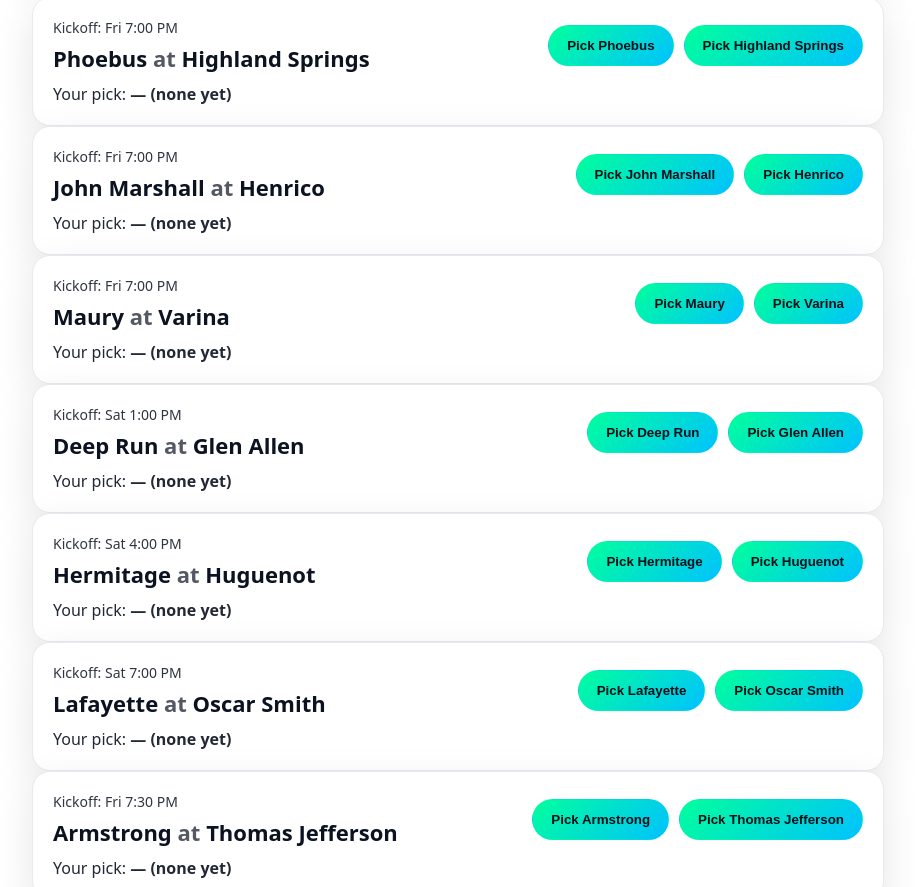
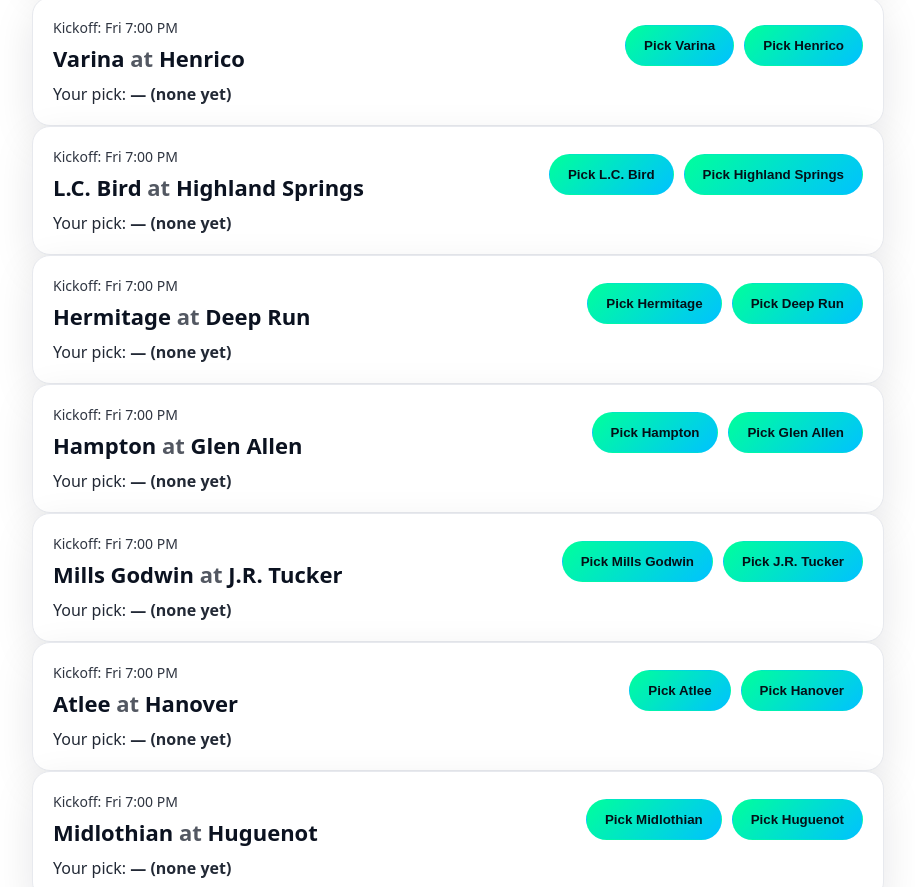
Before and after one commit to Rloney86/booster-bowl, a Next.js app: page /picks in a window 1280 px wide. Shown: the part 388-1275 px from the top of the page, without its empty margins (182-1097 px from the left). Built offline with nearby package versions, Linux system fonts and the light colour scheme.

Commit message:
Update Richmond Metro weekly picks

```diff
--- a/pages/picks.js
+++ b/pages/picks.js
@@ -8,49 +8,50 @@ export default function Picks() {
     () => [
       {
         id: "g1",
-      away: "Phoebus",
+        away: "Varina",
+        home: "Henrico",
+        kickoff: "Fri 7:00 PM",
+      },
+      {
+        id: "g2",
+        away: "L.C. Bird",
         home: "Highland Springs",
         kickoff: "Fri 7:00 PM",
       },
       {
-      id: "g2",
-      away: "John Marshall",
-      home: "Henrico",
-      kickoff: "Fri 7:00 PM",
-    },
-    {
         id: "g3",
-      away: "Maury",
-      home: "Varina",
+        away: "Hermitage",
+        home: "Deep Run",
         kickoff: "Fri 7:00 PM",
       },
       {
         id: "g4",
-      away: "Deep Run",
+        away: "Hampton",
         home: "Glen Allen",
-      kickoff: "Sat 1:00 PM",
+        kickoff: "Fri 7:00 PM",
       },
       {
         id: "g5",
-      away: "Hermitage",
-      home: "Huguenot",
-      kickoff: "Sat 4:00 PM",
+        away: "Mills Godwin",
+        home: "J.R. Tucker",
+        kickoff: "Fri 7:00 PM",
       },
       {
         id: "g6",
-      away: "Lafayette",
-      home: "Oscar Smith",
-      kickoff: "Sat 7:00 PM",
+        away: "Atlee",
+        home: "Hanover",
+        kickoff: "Fri 7:00 PM",
       },
       {
         id: "g7",
-      away: "Armstrong",
-      home: "Thomas Jefferson",
-      kickoff: "Fri 7:30 PM",
+        away: "Midlothian",
+        home: "Huguenot",
+        kickoff: "Fri 7:00 PM",
       },
     ],
     []
   );
+
   const [selectedBooster, setSelectedBooster] = useState(null);
 
   useEffect(() => {
@@ -96,13 +97,18 @@ export default function Picks() {
         <h1 style={{ marginTop: 0 }}>Make Picks (Demo)</h1>
 
         <p style={{ marginTop: 6, opacity: 0.9 }}>
-          Week {CURRENT_WEEK} — {PICKS_OPEN ? "Picks are OPEN" : "Picks are LOCKED"}.
+          Week {CURRENT_WEEK} —{" "}
+          {PICKS_OPEN ? "Picks are OPEN" : "Picks are LOCKED"}.
         </p>
-        <p style={{ marginTop: 6, opacity: 0.8 }}>{PICKS_DEADLINE_TEXT}</p>
+
+        <p style={{ marginTop: 6, opacity: 0.8 }}>
+          {PICKS_DEADLINE_TEXT}
+        </p>
 
         {selectedBooster ? (
           <p style={{ marginTop: 10, opacity: 0.9 }}>
-            Supporting: <b>{selectedBooster.name}</b> ({selectedBooster.school}) —{" "}
+            Supporting: <b>{selectedBooster.name}</b>{" "}
+            ({selectedBooster.school}) —{" "}
             <a href="/boosters" style={{ textDecoration: "none" }}>
               change
             </a>
@@ -130,8 +136,16 @@ export default function Picks() {
             Picks: <b>{pickedCount}</b> / {games.length}
           </div>
 
-          <button className="button" onClick={submit} disabled={!PICKS_OPEN || submitted}>
-            {!PICKS_OPEN ? "Picks Locked" : submitted ? "Submitted ✅" : "Submit Picks"}
+          <button
+            className="button"
+            onClick={submit}
+            disabled={!PICKS_OPEN || submitted}
+          >
+            {!PICKS_OPEN
+              ? "Picks Locked"
+              : submitted
+              ? "Submitted ✅"
+              : "Submit Picks"}
           </button>
 
           <button
@@ -173,7 +187,7 @@ export default function Picks() {
       <div style={{ height: 18 }} />
 
       {games.map((g) => {
-        const picked = picks[g.id]; // "home" | "away" | undefined
+        const picked = picks[g.id];
 
         return (
           <div key={g.id} className="card">
@@ -187,19 +201,37 @@ export default function Picks() {
               }}
             >
               <div>
-                <div style={{ fontSize: 14, opacity: 0.85 }}>Kickoff: {g.kickoff}</div>
-                <div style={{ fontSize: 22, fontWeight: 700, marginTop: 6 }}>
-                  {g.away} <span style={{ opacity: 0.7 }}>at</span> {g.home}
+                <div style={{ fontSize: 14, opacity: 0.85 }}>
+                  Kickoff: {g.kickoff}
+                </div>
+
+                <div
+                  style={{
+                    fontSize: 22,
+                    fontWeight: 700,
+                    marginTop: 6,
+                  }}
+                >
+                  {g.away}{" "}
+                  <span style={{ opacity: 0.7 }}>at</span>{" "}
+                  {g.home}
                 </div>
               </div>
 
-              <div style={{ display: "flex", gap: 10, flexWrap: "wrap" }}>
+              <div
+                style={{
+                  display: "flex",
+                  gap: 10,
+                  flexWrap: "wrap",
+                }}
+              >
                 <PickButton
                   label={`Pick ${g.away}`}
                   active={picked === "away"}
                   onClick={() => choose(g.id, "away")}
                   disabled={submitted}
                 />
+
                 <PickButton
                   label={`Pick ${g.home}`}
                   active={picked === "home"}
@@ -211,7 +243,13 @@ export default function Picks() {
 
             <div style={{ marginTop: 10, opacity: 0.9 }}>
               Your pick:{" "}
-              <b>{picked ? (picked === "home" ? g.home : g.away) : "— (none yet)"}</b>
+              <b>
+                {picked
+                  ? picked === "home"
+                    ? g.home
+                    : g.away
+                  : "— (none yet)"}
+              </b>
             </div>
           </div>
         );
@@ -221,6 +259,7 @@ export default function Picks() {
 
       <div className="card">
         <h2 style={{ marginTop: 0 }}>Next (after demo)</h2>
+
         <ol style={{ marginTop: 8, lineHeight: 1.6 }}>
           <li>Save picks (Vercel KV / Supabase / Firebase).</li>
           <li>Leaderboard page.</li>
```
Lines whose indentation alone changed are shown as unchanged.
